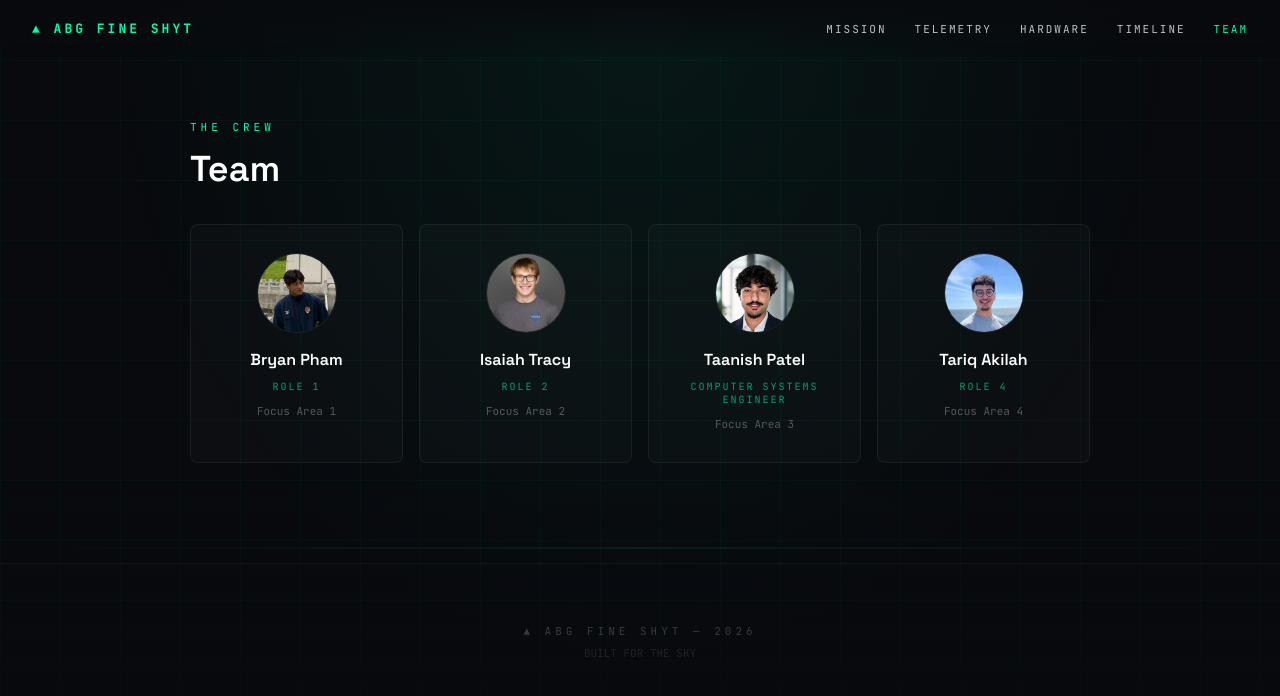
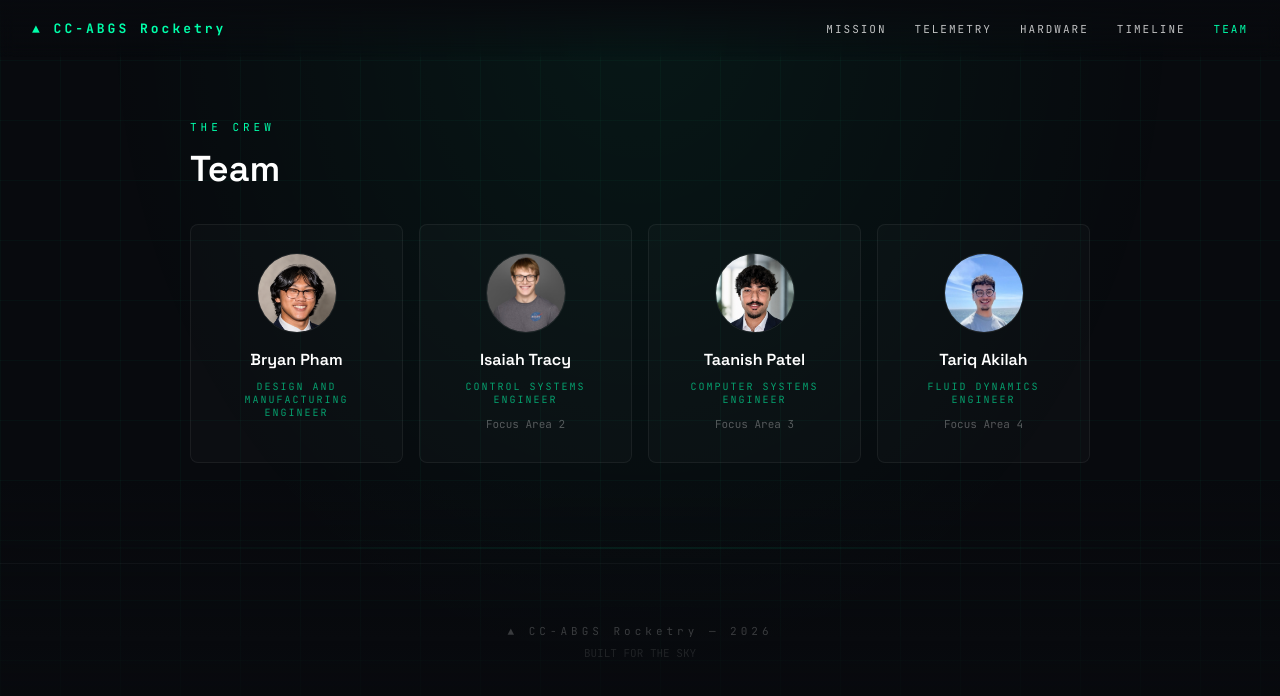
Before and after one commit to Thrust-Stack/ABGSWebsite, a React (Vite) app: page /team in a window 1280 px wide. Shown: the top 696 px of the page. Built offline with nearby package versions, Linux system fonts and the light colour scheme.

Commit message:
Name fix

```diff
--- a/src/shared.jsx
+++ b/src/shared.jsx
@@ -1,6 +1,6 @@
 import { useState, useEffect } from "react";
 
-export const TEAM_NAME = "ABG FINE SHYT";
+export const TEAM_NAME = "CC-ABGS Rocketry";
 export const PROJECT_NAME = "Fin Control System";
 export const TAGLINE = "Active thrust vector control for high-power rocketry";
 
@@ -42,10 +42,10 @@ export const dataFlow = [
 
 // photo: place image in public/team/ and set to "/team/filename.jpg" (or null for initials)
 export const teamMembers = [
-  { name: "Bryan Pham",    role: "Role 1", focus: "Focus Area 1", photo: "/team/BP.jpg" },
-  { name: "Isaiah Tracy",  role: "Role 2", focus: "Focus Area 2", photo:  "/team/IT.jpg"},
+  { name: "Bryan Pham",    role: "Design and Manufacturing Engineer", focus: "", photo: "/team/BP1.png" },
+  { name: "Isaiah Tracy",  role: "Control Systems Engineer", focus: "Focus Area 2", photo:  "/team/IT.jpg"},
   { name: "Taanish Patel", role: "Computer Systems Engineer", focus: "Focus Area 3", photo: "/team/TP.png" },
-  { name: "Tariq Akilah",  role: "Role 4", focus: "Focus Area 4", photo: "/team/TA.jpg" },
+  { name: "Tariq Akilah",  role: "Fluid Dynamics Engineer", focus: "Focus Area 4", photo: "/team/TA.jpg" },
 ];
 
 export const mono = "'JetBrains Mono', monospace";
```
Also changed, not shown: public/team/BP1.png (added).
